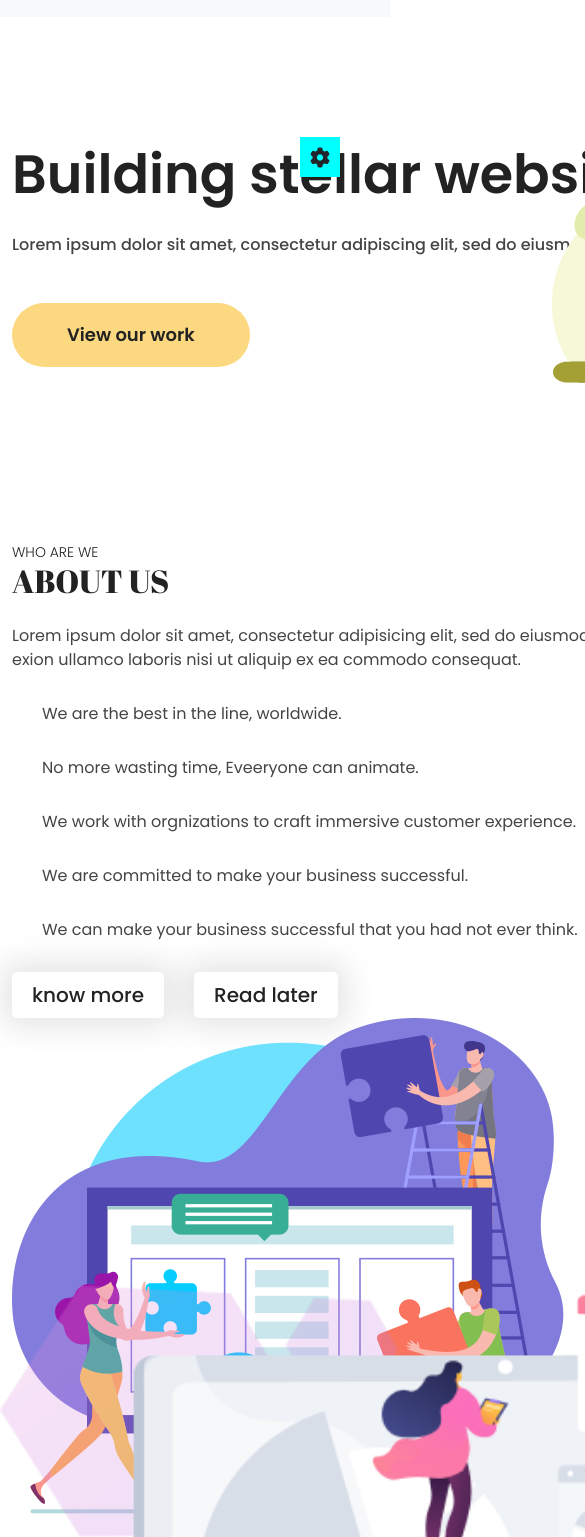
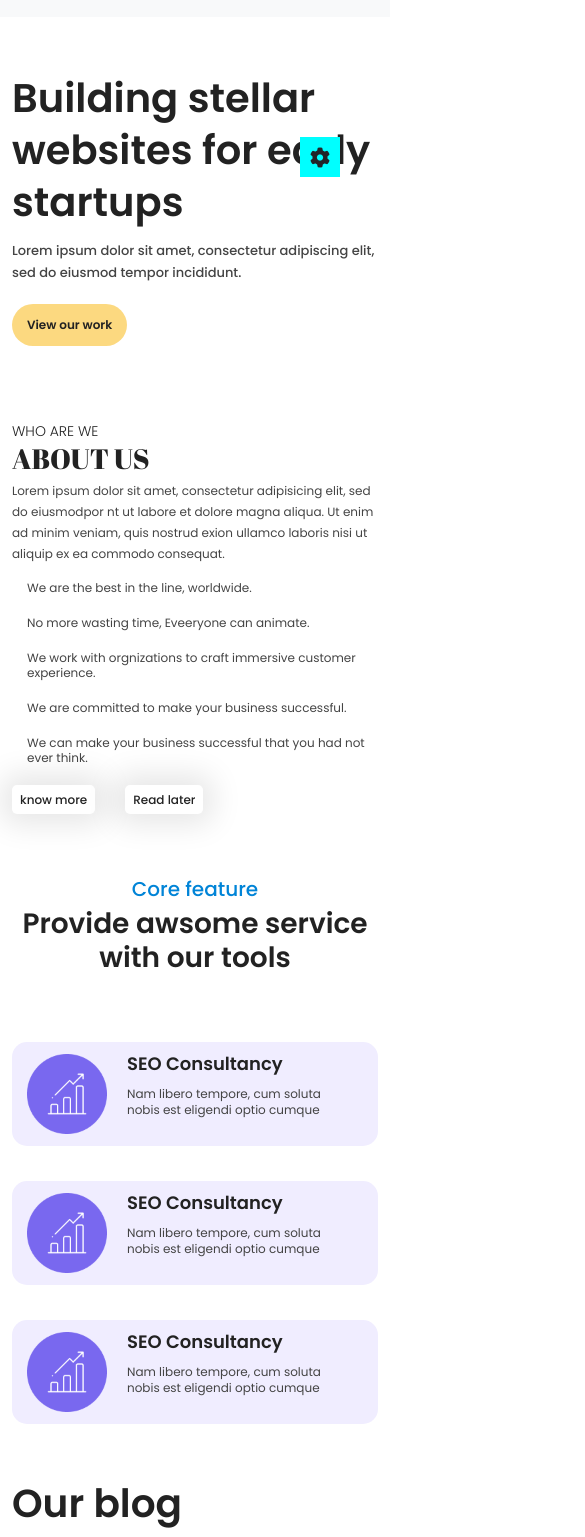
Before and after one commit to mahmud-devs/cit-hw-45, a plain HTML site: page index.html in a window 390 px wide. Shown: the part 63-1600 px from the top of the page, 585 px wide, since content can reach past the window. Drawn offline with nearby package versions, Linux system fonts and the light colour scheme.

Commit message:
responsive starter

```diff
--- /dev/null
+++ b/css/responsive.css
@@ -0,0 +1,203 @@
+/* =============extra small========== */
+@media (max-width:575.98px){
+
+
+/* ------------------banner------------ */
+
+#banner {
+	padding-top: 55px;
+	padding-bottom: 40px;
+}
+
+.banner__img{
+    display: none;
+}
+
+#banner .container .banner__wrapper .banner__heading h1 {
+	font-size: 40px;
+	line-height: 52px;
+}
+
+#banner .container .banner__wrapper .banner__heading p {
+	font-size: 13px;
+	line-height: 22px;
+	margin-top: 12px;
+	margin-bottom: 20px;
+}
+
+#banner .container .banner__wrapper .banner__heading a {
+	font-size: 12px;
+	line-height: 22px;
+	padding: 10px 15px;
+}
+
+
+/* -----------------about ---------------- */
+
+#about {
+	padding: 40px 0 30px 0;
+}
+
+#about .container .row .about__heading_main .about__heading p {
+	font-size: 12px;
+	line-height: 21px;
+}
+
+#about .container .row .about__heading_main .about__heading h2 {
+	font-size: 28px;
+	margin-bottom: 10px;
+}
+
+#about .container .row .about__heading_main .about__p {
+	margin-left: 15px;
+	margin-top: 10px;
+}
+
+#about .container .row .about__heading_main .about__p p {
+	margin-bottom: 20px;
+	font-size: 12px;
+	line-height: 15px;
+}
+
+#about .container .row .about__heading_main .about__btn a {
+	padding: 10px 8px;
+	font-size: 12px;
+}
+
+.about__img{
+    display: none;
+}
+
+
+/* ------------------tool------------- */
+
+#tool {
+	padding: 35px 0 30px 0;
+}
+
+#tool .container .row .tool__heading h6 {
+	font-size: 20px;
+	line-height: 100%;
+}
+
+#tool .container .row .tool__heading h2 {
+	font-size: 28px;
+	line-height: 120%;
+}
+
+#tool .container .row .tool__service .service_content {
+	padding: 12px 15px;
+	gap: 20px;
+	padding-right: 24px;
+}
+#tool .container .row .tool__service .service_content .content_detail h3 {
+	font-size: 18px;
+	line-height: 110%;
+}
+
+#tool .container .row .tool__service .service_content .content_detail p {
+	font-size: 12px;
+	line-height: 132%;
+	margin-top: 12px;
+}
+
+#tool .container .row .tool__service .service_content img {
+	width: 80px;
+}
+
+.tool__img{
+    display: none;
+}
+
+
+/* ----------------blog------------- */
+
+#blog {
+	padding: 30px 0 50px 0px;
+}
+
+
+#blog .container h4 {
+	font-size: 39px;
+	line-height: 40px;
+	margin-bottom: 40px;
+}
+
+#blog .container .row .blog__main .blog_item h6 {
+	margin-top: 20px;
+}
+
+#blog .container .row .blog__main .blog_item h4 {
+	font-size: 20px;
+	line-height: 29px;
+	margin: 0px 0;
+}
+
+#blog .container .row .blog__main .blog_item p {
+	font-size: 14px;
+	line-height: 24px;
+	margin-bottom: 16px;
+}
+
+/* -------------------team--------------- */
+
+#team {
+	padding: 55px 0;
+}
+
+
+
+
+
+
+
+
+
+
+
+
+
+
+
+
+
+
+
+
+
+
+
+
+}
+
+
+
+/* ==============small============== */
+
+
+@media (min-width:576px) and (max-width:767.98px){
+
+
+
+
+}
+
+
+/* =================mrdium============== */
+
+@media (min-width:768px) and (max-width:991.98px){
+
+
+
+
+}
+
+
+/* =================larg============== */
+
+
+@media (min-width:992px) and (max-width:1199.98px){
+
+
+
+}
--- a/index.html
+++ b/index.html
@@ -14,6 +14,8 @@
     <link href="https://cdn.jsdelivr.net/npm/bootstrap@5.0.2/dist/css/bootstrap.min.css" rel="stylesheet" integrity="sha384-EVSTQN3/azprG1Anm3QDgpJLIm9Nao0Yz1ztcQTwFspd3yD65VohhpuuCOmLASjC" crossorigin="anonymous">
     <!-- -----------------------main css--------------------------------- -->
     <link rel="stylesheet" href="css/style.css">
+    <!-- ------------------------responsive css-------------------------- -->
+    <link rel="stylesheet" href="css/responsive.css">
 </head>
 <body class="white">
 
@@ -56,7 +58,7 @@
     <section id="banner">
         <div class="container">
             <div class=" row  banner__wrapper">
-                <div class="col-lg-5 banner__heading">
+                <div class="col-sm-12 col-md-12 col-lg-5 banner__heading">
                     <h1>Building stellar websites for early startups</h1>
                     <p>Lorem ipsum dolor sit amet, consectetur adipiscing elit, sed do eiusmod tempor incididunt. </p>
                     <a href="#">View our work</a>
@@ -77,7 +79,7 @@
     <section id="about">
         <div class="container">
             <div class="row">
-                <div class="col-lg-6 about__heading_main">
+                <div class="col-sm-12 col-md-12 col-lg-6 about__heading_main">
                     <div class="about__heading">
                         <h6>who are we</h6>
                         <h2>about us</h2>
@@ -97,7 +99,7 @@
                         <a class="common_btn" href="#">Read later</a>
                     </div>
                 </div>
-                <div class="col-lg-6 about__img">
+                <div class="col-sm-12 col-md-12 col-lg-6 about__img">
                     <img src="images/about.png" alt="abiut" class="img-fluid">
                 </div>
             </div>
@@ -111,7 +113,7 @@
     <section id="tool">
         <div class="container">
             <div class="row">
-                <div class="col-lg-12 tool__heading">
+                <div class="col-sm-12  col-md-12col-lg-12 tool__heading">
                     <h6>Core feature</h6>
                     <h2>Provide awsome service <br> with our tools</h2>
                 </div>
@@ -121,7 +123,7 @@
                     </p>
                     <img src="images/servicce.png" alt="img" class="img-fluid">
                 </div>
-                <div class="col-lg-6 tool__service">
+                <div class="col-sm-12 col-md-12 col-lg-6 tool__service">
                     <div class="service_content">
                         <img src="images/content1.png" alt="img" class="img-fluid">
                         <div class="content_detail">
@@ -163,7 +165,7 @@
         <div class="container">
             <h4>Our blog</h4>
             <div class="row">
-                <div class="col-lg-4 blog__main">
+                <div class="col-sm-6 col-md-6  col-lg-4 blog__main">
                     <div class="blog_item">
                         <img src="images/blog1.jpg" alt="img" class="img-fluid">
                         <h6>19 Jan 2022</h6>
@@ -176,7 +178,7 @@
                         <a href="#">Read More</a>
                     </div>
                 </div>
-                <div class="col-lg-4 blog__main">
+                <div class="col-sm-6 col-md-6  col-lg-4 blog__main">
                     <div class="blog_item">
                         <img src="images/blog2.jpg" alt="img" class="img-fluid">
                         <h6>19 Jan 2022</h6>
@@ -189,7 +191,7 @@
                         <a href="#">Read More</a>
                     </div>
                 </div>
-                <div class="col-lg-4 blog__main">
+                <div class="col-sm-6 col-md-6  col-lg-4 blog__main">
                     <div class="blog_item">
                         <img src="images/blog3.jpg" alt="img" class="img-fluid">
                         <h6>19 Jan 2022</h6>
@@ -218,7 +220,7 @@
                 <h2>Our Great Team Is Very <br> Dedicated For You</h2>
             </div>
             <div class="row">
-                <div class="col-lg-3 team__detail_main" >
+                <div class="col-sm-6 col-md-4 col-lg-3 team__detail_main" >
                     <div class="team__detail">
                         <div class="team__img">
                             <img src="images/t3-1-1.jpg" alt="img">
@@ -232,7 +234,7 @@
                         <h4>Romanda Panda</h4>
                     </div>
                 </div>
-                <div class="col-lg-3 team__detail_main" >
+                <div class="col-sm-6 col-md-4 col-lg-3 team__detail_main" >
                     <div class="team__detail">
                         <div class="team__img">
                             <img src="images/t1-1-1.jpg" alt="img">
@@ -246,7 +248,7 @@
                         <h4>Amanda Panda</h4>
                     </div>
                 </div>
-                <div class="col-lg-3 team__detail_main" >
+                <div class="col-sm-6 col-md-4 col-lg-3 team__detail_main" >
                     <div class="team__detail">
                         <div class="team__img">
                             <img src="images/t2-1-1.jpg" alt="img">
@@ -260,7 +262,7 @@
                         <h4>Alexander Smith</h4>
                     </div>
                 </div>
-                <div class="col-lg-3 team__detail_main" >
+                <div class="col-sm-6 col-md-4 col-lg-3 team__detail_main" >
                     <div class="team__detail">
                         <div class="team__img">
                             <img src="images/t4-1-1.jpg" alt="img">
@@ -282,7 +284,7 @@
 
     <!-- -------------------------------service start here-------------- -->
 
-    <section id="service">
+    <!-- <section id="service">
         <div class="container">
             <div class="service__heading">
                 <p>our service</p>
@@ -357,13 +359,13 @@
                 </div>
             </div>
         </div>
-    </section>
+    </section> -->
 
     <!-- -------------------------------service start here -------------- -->
 
     <!-- ------------------------------footer start here---------------------- -->
 
-    <section id="footer">
+    <!-- <section id="footer">
         <div class="container">
             <div class="row">
                 <div class="col-lg-4 logo">
@@ -398,7 +400,7 @@
                 </div>
             </div>
         </div>
-    </section>
+    </section> -->
 
 
 
--- a/scss/style.scss
+++ b/scss/style.scss
@@ -29,9 +29,9 @@ h1,h2,h3,h4,h5,h6,p,a{
 //     color: $white;
 // }
 
-.container{
-    width: 1260px;
-}
+// .container{
+//     width: 1260px;
+// }
 
 
 
@@ -394,6 +394,9 @@ p{
                     display: flex;
                     gap: 40px;
                     padding-right: 60px;
+                    img{
+                        width: 100px;
+                    }
                     .content_detail{
                         h3{
                             font-weight: 600;
@@ -426,6 +429,8 @@ p{
             margin-bottom: 64px;
         }
         .row{
+            row-gap: 50px;
+            justify-content: center;
             .blog__main{
                 .blog_item{
                     img{
```
Also changed, not shown: css/style.css, 1 other file.
